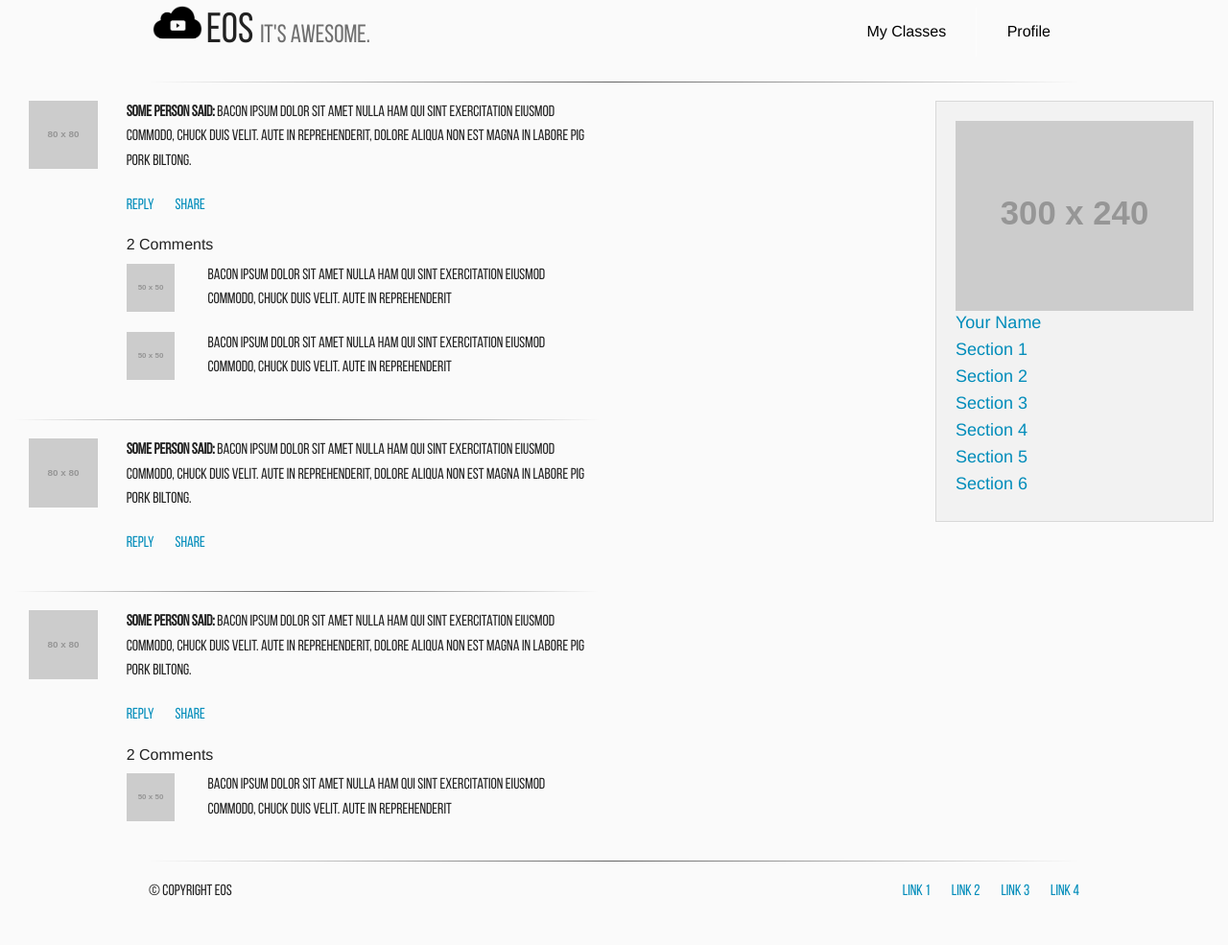
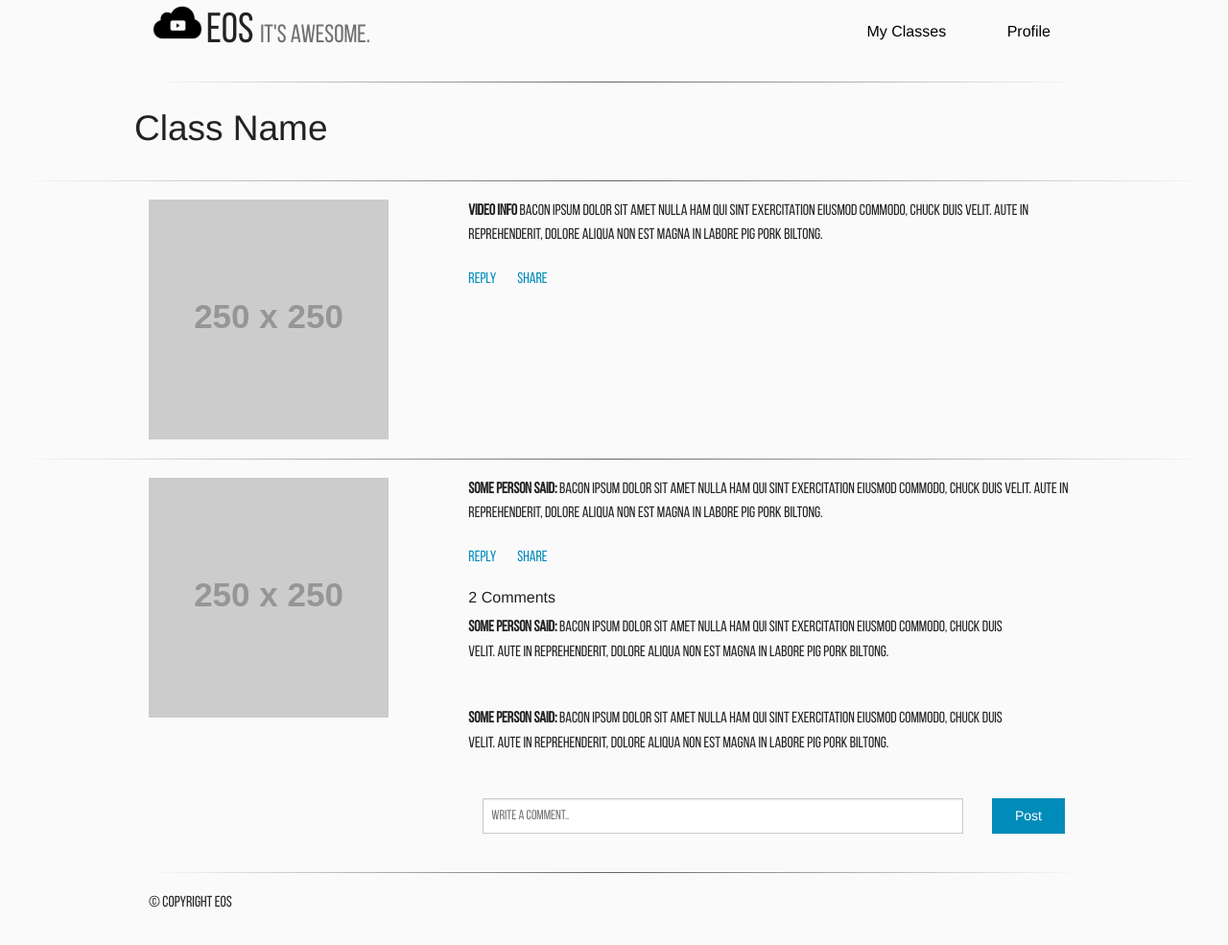
Before and after one commit to jpchen/EoS, a Flask app: page /layout in a window 1280 px wide. Shown: the whole page at 96% size. Before the commit the page ends 934 px from the top, so only its background shows below. Run offline with Flask 2, Linux system fonts and the light colour scheme; grey boxes labelled with a size stand in for pictures from a placeholder-image service; some libraries are stand-ins or nearby versions.

Commit message:
changed layout (template for classes) and comment form

```diff
--- a/server.py
+++ b/server.py
@@ -1,5 +1,5 @@
 import sqlite3
-from Ziggeo import Ziggeo
+# from Ziggeo import Ziggeo
 from flask import Flask, render_template, request, g, redirect, url_for, \
              abort, flash, session
 from contextlib import closing
@@ -8,7 +8,7 @@ import datetime
 app = Flask(__name__, static_folder='static', static_url_path='')
 app.config.from_object('__init__')
 
-ziggeo = Ziggeo("61113f2c9913e0daecefe88965a37dac", "d6e6a6620c4ae5f36c3a47dfac6fc274", "11cd57eafb2262c7829983d76bcff0c6")
+# ziggeo = Ziggeo("61113f2c9913e0daecefe88965a37dac", "d6e6a6620c4ae5f36c3a47dfac6fc274", "11cd57eafb2262c7829983d76bcff0c6")
 
 @app.route("/")
 def index():
@@ -95,6 +95,31 @@ def dashboard():
 def layout():
     return render_template('layout.html')
 
+@app.route("/addcomment", methods=['POST'])
+def addcomment():
+    comment = request.form['commentText']
+    videoId = request.form['videoId']
+
+    if request.method == 'POST':
+        # r = g.db.execute('SELECT hash FROM USERS WHERE email= \"' + email + '\"')
+        # if r.fetchone()[0] == my_hash:
+        #     r2 = g.db.execute('SELECT * FROM USERS WHERE email= \"' + email + '\"')
+        #     session['email'] = email
+        #     info = r2.fetchone()
+        #     session['name'] = info[0]
+        #     session['school'] = info[3]
+        #     acct = info[4]
+        #     if acct == 1:
+        #         session['is_prof'] = 1
+        #         session['type'] = "Professor/TA"
+        #     else:
+        #         session['is_prof'] = 0
+        #         session['type'] = "Student"
+        #     flash('You were successfully logged in!')
+            return redirect(url_for('class'))
+    return redirect(url_for('index'))
+
+
 # initializes DB
 def init_db():
     with closing(connect_db()) as db:
--- /dev/null
+++ b/static/js/class.js
@@ -0,0 +1,44 @@
+
+
+
+var postComment = function() {
+	for(i = 0 ; i < interests.length; i++){
+		if ($(".interests").html()=="") {
+			$(".interests").append("Interests : " + interests[i]);
+		} else {
+			$(".interests").append("<br>	" + interests[i]);
+		}
+
+	}
+};
+
+$(document).ready(function () {
+		// adding a wall post
+	    $(".newCommentPost").submit(function (e) {
+
+	        if ($(".commentText").val() == "") {
+	            alert("You didn't write a comment, try again!");
+	        } else {
+	        	alert($(".commentText").val());
+	            // var postData = $(this).serializeArray();
+	            // var formURL = $(this).attr("action");
+	            // $.ajax({
+	            //     url: formURL,
+	            //     type: "POST",
+	            //     data: postData,
+	            //     success: function (data, textStatus, jqXHR) {
+	            //         // clearing fields
+	            //     	wallposts = [];
+	            //         $(".wallpost").val("");
+	            //         setTimeout(function() {getWallposts();}, 500);
+	            //         //alert("Wallpost was sucessfully added!");
+	            //     },
+	            //     error: function (jqXHR, textStatus, errorThrown) {
+	            //         alert("Wallpost was not posted, please try again. " + errorThrown);
+	            //     }
+	            // });
+	        }
+	        e.preventDefault();
+	    });
+
+});
--- a/templates/index.html
+++ b/templates/index.html
@@ -17,8 +17,8 @@
         <div class="large-12 columns">
           <div class="nav-bar right">
            <ul class="button-group">
-             <li><a href="#" class="button">Home</a></li>
-             <li><a href="#" class="button">Log Out</a></li>
+             <li><a href="/dashboard" class="button">Home</a></li>
+             <li><a href="/" class="button">Forgot Password</a></li>
             </ul>
           </div>
           <h1><img src="{{ url_for('static', filename='logo.png') }}" style="width: 60px;"/>EoS <small>It's awesome.</small></h1>
--- a/templates/layout.html
+++ b/templates/layout.html
@@ -6,7 +6,10 @@
     <title>EoS</title>
     <link rel=stylesheet type=text/css href="{{ url_for('static', filename='css/foundation.css') }}">
     <link rel=stylesheet type=text/css href="{{ url_for('static', filename='css/layout.css') }}">
-    <link rel=stylesheet type=javascript href="{{ url_for('static', filename='js/vendor/modernizr.js') }}">
+    <script src="js/vendor/jquery.js"></script>
+    <script src="js/foundation.min.js"></script>
+    <script src="js/vendor/modernizr.js"></script>
+    <script src="js/class.js"></script>
 
   </head>
 
@@ -29,42 +32,14 @@
       <!-- End Nav -->
 
 
-      <!-- Main Page Content and Sidebar -->
-
-
-        <!-- End Main Content -->
-
-
-        <!-- Sidebar -->
-
-
-      <!-- End Main Content and Sidebar -->
-
       <!-- Main Feed -->
         <!-- This has been source ordered to come first in the markup (and on small devices) but to be to the right of the nav on larger screens -->
-        <div class="large-6 columns">
+
+        <div class="large-12 columns">
 
           <!-- Feed Entry -->
           <div class="row">
-            <div class="large-2 columns small-3"><img src="http://placehold.it/80x80&text=[img]" /></div>
-            <div class="large-10 columns">
-              <p><strong>Some Person said:</strong> Bacon ipsum dolor sit amet nulla ham qui sint exercitation eiusmod commodo, chuck duis velit. Aute in reprehenderit, dolore aliqua non est magna in labore pig pork biltong.</p>
-              <ul class="inline-list">
-                <li><a href="">Reply</a></li>
-                <li><a href="">Share</a></li>
-              </ul>
-
-
-              <h6>2 Comments</h6>
-              <div class="row">
-                <div class="large-2 columns small-3"><img src="http://placehold.it/50x50&text=[img]" /></div>
-                <div class="large-10 columns"><p>Bacon ipsum dolor sit amet nulla ham qui sint exercitation eiusmod commodo, chuck duis velit. Aute in reprehenderit</p></div>
-              </div>
-              <div class="row">
-                <div class="large-2 columns small-3"><img src="http://placehold.it/50x50&text=[img]" /></div>
-                <div class="large-10 columns"><p>Bacon ipsum dolor sit amet nulla ham qui sint exercitation eiusmod commodo, chuck duis velit. Aute in reprehenderit</p></div>
-              </div>
-            </div>
+            <h2> Class Name </h2>
           </div>
           <!-- End Feed Entry -->
 
@@ -72,9 +47,9 @@
 
           <!-- Feed Entry -->
           <div class="row">
-            <div class="large-2 columns small-3"><img src="http://placehold.it/80x80&text=[img]" /></div>
-            <div class="large-10 columns">
-              <p><strong>Some Person said:</strong> Bacon ipsum dolor sit amet nulla ham qui sint exercitation eiusmod commodo, chuck duis velit. Aute in reprehenderit, dolore aliqua non est magna in labore pig pork biltong.</p>
+            <div class="large-4 columns small-3"><img src="http://placehold.it/250x250&text=[video]" /></div>
+            <div class="large-8 columns">
+              <p><strong>Video Info</strong> Bacon ipsum dolor sit amet nulla ham qui sint exercitation eiusmod commodo, chuck duis velit. Aute in reprehenderit, dolore aliqua non est magna in labore pig pork biltong.</p>
               <ul class="inline-list">
                 <li><a href="">Reply</a></li>
                 <li><a href="">Share</a></li>
@@ -87,8 +62,8 @@
 
           <!-- Feed Entry -->
           <div class="row">
-            <div class="large-2 columns small-3"><img src="http://placehold.it/80x80&text=[img]" /></div>
-            <div class="large-10 columns">
+            <div class="large-4 columns small-3"><img src="http://placehold.it/250x250&text=[video]" /></div>
+            <div class="large-8 columns">
               <p><strong>Some Person said:</strong> Bacon ipsum dolor sit amet nulla ham qui sint exercitation eiusmod commodo, chuck duis velit. Aute in reprehenderit, dolore aliqua non est magna in labore pig pork biltong.</p>
               <ul class="inline-list">
                 <li><a href="">Reply</a></li>
@@ -97,46 +72,48 @@
 
 
               <h6>2 Comments</h6>
+
+              <!-- one comment -->
               <div class="row">
-                <div class="large-2 columns small-3"><img src="http://placehold.it/50x50&text=[img]" /></div>
-                <div class="large-10 columns"><p>Bacon ipsum dolor sit amet nulla ham qui sint exercitation eiusmod commodo, chuck duis velit. Aute in reprehenderit</p></div>
+                <!-- <div class="large-1 columns"></div> -->
+                <div class="large-11 columns"><p><strong>Some Person said:</strong> Bacon ipsum dolor sit amet nulla ham qui sint exercitation eiusmod commodo, chuck duis velit. Aute in reprehenderit, dolore aliqua non est magna in labore pig pork biltong.</p></div>
               </div>
+              <br/>
+
+              <!-- one comment -->
+              <div class="row">
+                <!-- <div class="large-2 columns"></div> -->
+                <div class="large-11 columns"><p><strong>Some Person said:</strong> Bacon ipsum dolor sit amet nulla ham qui sint exercitation eiusmod commodo, chuck duis velit. Aute in reprehenderit, dolore aliqua non est magna in labore pig pork biltong.</p></div>
+              </div>
+              <br/>
+
+              <!-- add comment form! -->
+              <div class="row">
+              <div class="large-12 columns">
+              <div class="row collapse">
+
+                <form class="newCommentPost" action="/addcomment" method="post">
+                  <div class="small-10 columns">
+                    <input type="text" class="commentText" name="commentText" placeholder="Write a comment..">
+                    <input type="hidden" name="videoId" value="" >
+                  </div>
+                  <div class="small-2 columns">
+                    <input class="button submitComment postfix" type="submit" value="Post" style="display:inline-block;">
+                  </div>
+                </form>
+
+              </div>
+              </div>
+              </div>
+
+
+
+
             </div>
           </div>
           <!-- End Feed Entry -->
 
         </div>
-
-        <!-- Right Sidebar -->
-        <!-- On small devices this column is hidden -->
-        <div class="large-3 columns ">
-          <div class="panel">
-            <a href="#"><img src="http://placehold.it/300x240&text=[img]" /></a>
-            <h5><a href="#">Your Name</a></h5>
-              <div class="section-container vertical-nav" data-section data-options="deep_linking: false; one_up: true">
-              <section class="section">
-                <h5 class="title"><a href="#">Section 1</a></h5>
-              </section>
-              <section class="section">
-                <h5 class="title"><a href="#">Section 2</a></h5>
-              </section>
-              <section class="section">
-                <h5 class="title"><a href="#">Section 3</a></h5>
-              </section>
-              <section class="section">
-                <h5 class="title"><a href="#">Section 4</a></h5>
-              </section>
-              <section class="section">
-                <h5 class="title"><a href="#">Section 5</a></h5>
-              </section>
-              <section class="section">
-                <h5 class="title"><a href="#">Section 6</a></h5>
-              </section>
-            </div>
-
-          </div>
-        </div>
-
       </div>
 
 
@@ -150,14 +127,6 @@
             <div class="large-6 columns">
               <p>© Copyright EoS</p>
             </div>
-            <div class="large-6 columns">
-              <ul class="inline-list right">
-                <li><a href="#">Link 1</a></li>
-                <li><a href="#">Link 2</a></li>
-                <li><a href="#">Link 3</a></li>
-                <li><a href="#">Link 4</a></li>
-              </ul>
-            </div>
           </div>
         </div>
       </footer>
@@ -165,10 +134,8 @@
 
 
   </div>
-    <script src="js/vendor/jquery.js"></script>
-    <script src="js/foundation.min.js"></script>
-    <link rel=stylesheet type=javascript href="{{ url_for('static', filename='js/vendor/jquery.js') }}">
-    <link rel=stylesheet type=javascript href="{{ url_for('static', filename='js/foundation.min.js') }}">
+    <!-- // <script src="js/vendor/jquery.js"></script> -->
+    <!-- // <script src="js/foundation.min.js"></script> -->
 
     <script>
       $(document).foundation();
```
Also changed, not shown: templates/dashboard.html (+1 -9 lines).
